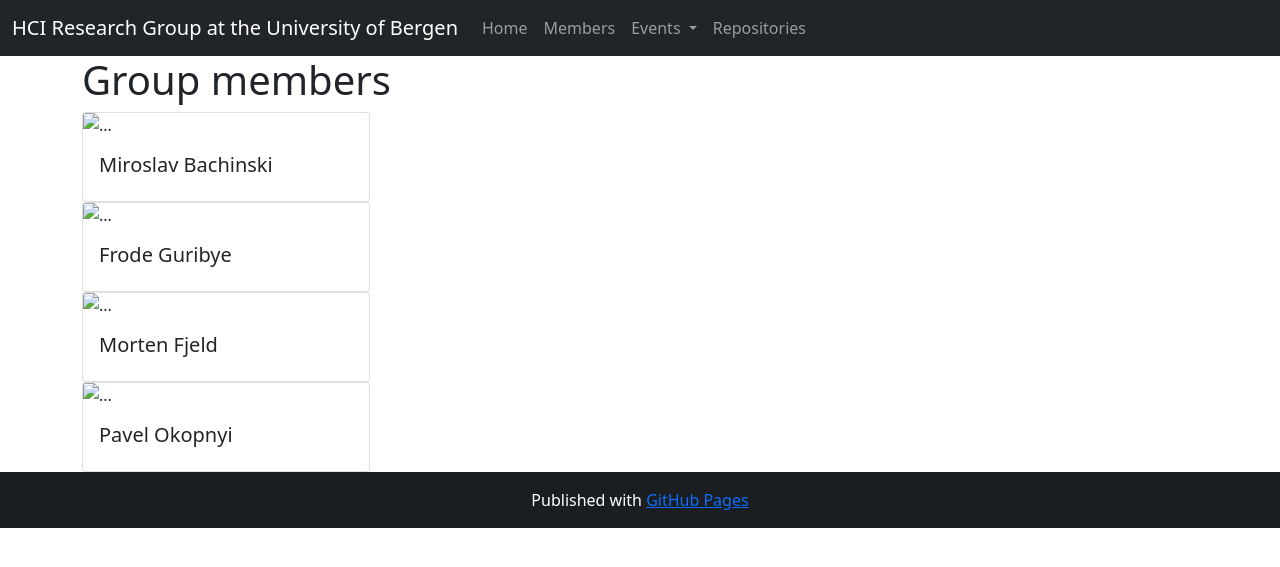
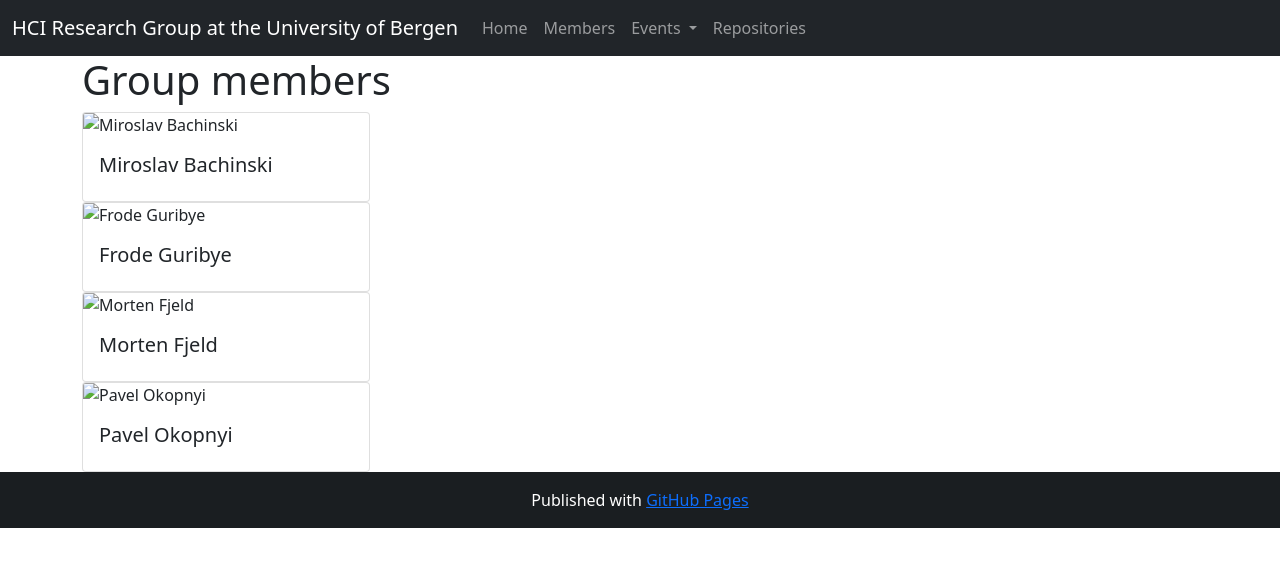
Before and after one commit to BergenHCI/bergenhci.github.io, a Jekyll site: the page built from members.md, in a window 1280 px wide. Shown: the top 567 px of the page. Built offline with Jekyll 4.4.1, drawn with Linux system fonts in a browser that asks for light colours; our own code applies the rules of GitHub Pages for plain Markdown files; the repository's description, which GitHub fills in, is left out.

Commit message:
alt text

```diff
--- a/members.md
+++ b/members.md
@@ -1,5 +1,6 @@
 ---
 title: Members
+
 members:
     - name: "Miroslav Bachinski"
       photo: ""
@@ -21,7 +22,7 @@ members:
 {% for member in page.members %}
 
 <div class="card" style="width: 18rem;">
-    <img src="{{member.photo}}" class="card-img-top" alt="...">
+    <img src="{{member.photo}}" class="card-img-top" alt="{{member.name}}">
     <div class="card-body">
       <h5 class="card-title">{{member.name}}</h5>
       <p class="card-text">{{member.desc}}</p>
```
